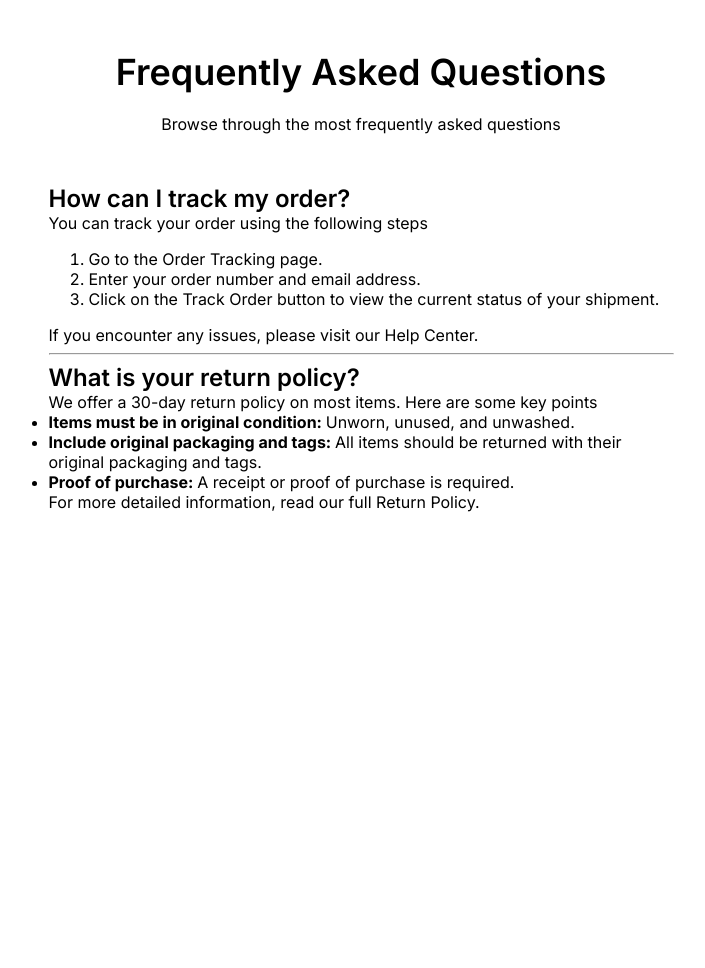
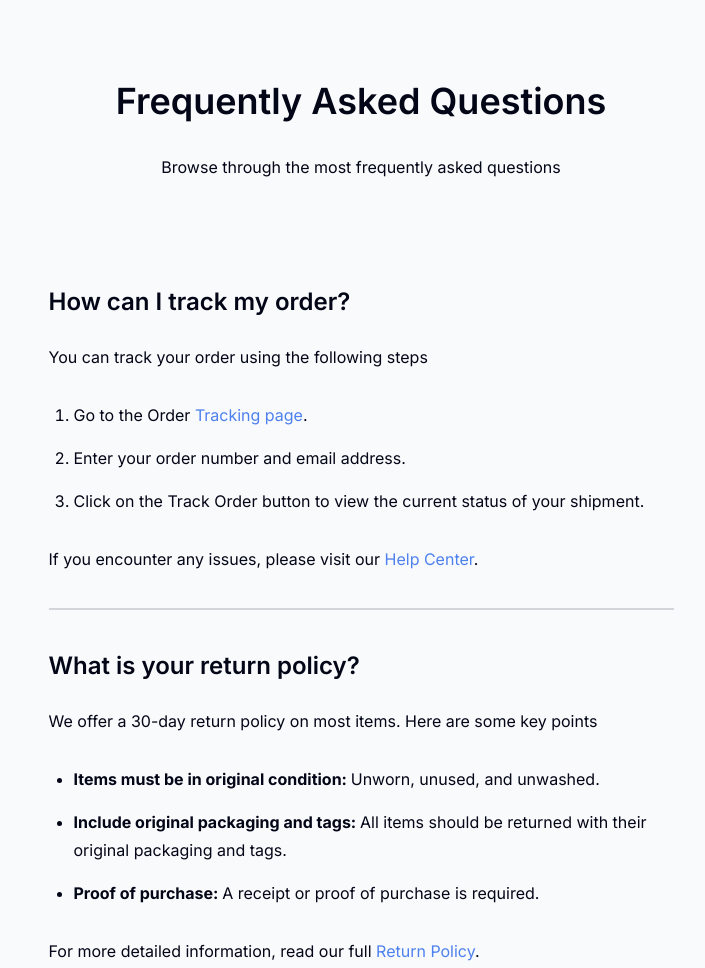
Before and after one commit to arman-anm/Simple-Frequently-Asked-Questions, a plain HTML site: page index.html in a window 1280 px wide. Shown: the whole page, without its empty margins (279-984 px from the left). Before the commit the page ends 800 px from the top, so only its background shows below. Drawn offline with Linux system fonts and the light colour scheme.

Commit message:
added styles

```diff
--- a/css/styles.css
+++ b/css/styles.css
@@ -1,50 +1,85 @@
-/* Fonts */
+/* Importing Fonts */
 @import url('https://fonts.googleapis.com/css2?family=Inter:ital,opsz,wght@0,14..32,100..900;1,14..32,100..900&display=swap');
 
+/* Root Variables */
 :root {
   font-size: 16px;
 }
 
-/* Reset some default styles */
-body, h1, h2, h3, p, ul, li {
-    margin: 0;
-    padding: 0;
+/* CSS Reset */
+*,
+*::before,
+*::after {
+  box-sizing: border-box;
 }
 
-a {
-    text-decoration: none;
-    color: inherit;
+body, h1, h2, h3, p, ol, ul, li, a {
+  margin: 0;
+  padding: 0;
 }
 
-* {
-    box-sizing: border-box;
+/* Anchor tag reset */
+a {
+  text-decoration: none;
+  color: #4E80EE; /* Link color */
 }
-/* End of reset  */
 
+/* Global Styles */
 body {
   max-width: 625px;
   margin: 0 auto;
   font-family: "Inter", sans-serif;
-  font-size: 1rem;
+  font-size: 1rem; /* 16px*/
   font-weight: 400;
-  font-style: normal;
+  color: #030616;
+  background-color: #F8FAFC;
+  line-height: 1.75;
+}
+
+/* Typography */
+h1, h2 {
+  font-family: "Inter", sans-serif;
+  font-weight: 600;
+  margin-bottom: 20px;
 }
 
 h1 {
-  font-family: "Inter", sans-serif;
-  font-size: 2.25rem;
-  font-weight: 600;
-  margin: 20px 0;
-
+  font-size: 2.25rem; /* 36px */
 }
 
 h2 {
-  font-family: "Inter", sans-serif;
-  font-size: 1.5rem;
-  font-weight: 600;
+  font-size: 1.5rem; /* 24px */
 }
 
+/* Spacing & Layout */
 header {
-margin: 50px 0;
-text-align: center;
+  margin: 70px 0;
+  text-align: center; /* Centered header */
 }
+
+main {
+  margin: 100px 0;
+}
+
+/* Lists */
+ol, ul {
+  margin: 30px 0;
+  padding-left: 25px;
+}
+
+li {
+  margin-bottom: 15px;
+}
+
+/* Paragraphs */
+p {
+  margin-bottom: 15px;
+}
+
+/* Horizontal Ruler */
+hr {
+  margin: 35px 0;
+  background-color: #D2D5DA;
+  border: none;
+  height: 1.5px;
+}
```
